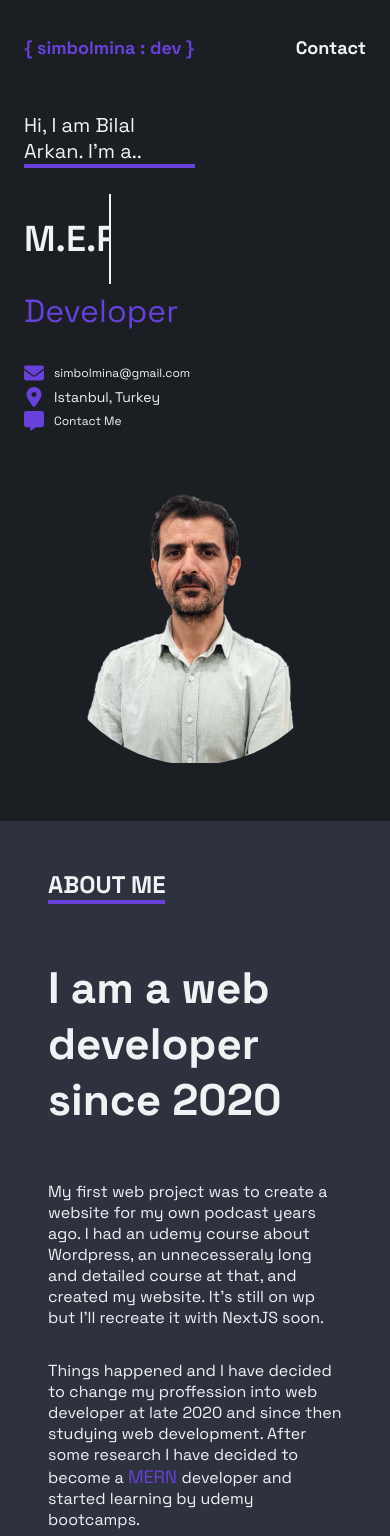
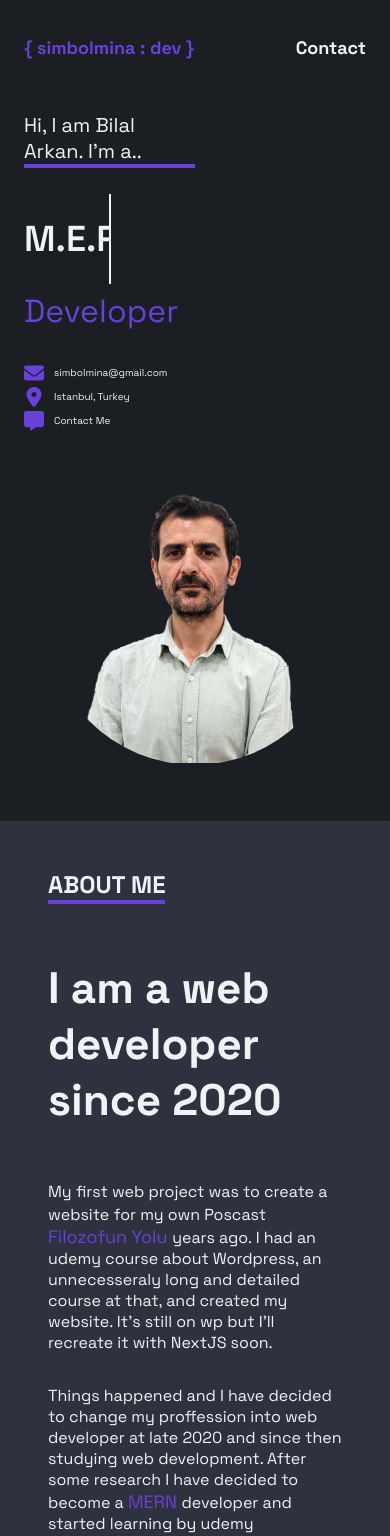
Before and after one commit to simbolmina/simbolmina.dev, a Next.js app: page / in a window 390 px wide. Shown: the top 1536 px of the page. Built offline with nearby package versions, Linux system fonts and the light colour scheme.

Commit message:
mobile optimization4

```diff
--- a/components/About/About.js
+++ b/components/About/About.js
@@ -11,7 +11,14 @@ function About() {
           </div>
           <h2>I am a web developer since 2020</h2>
           <p>
-            My first web project was to create a website for my own podcast
+            My first web project was to create a website for my own Poscast
+            <a
+              href="https://www.filozofunyolu.com/"
+              target="_blank"
+              rel="noreferrer"
+            >
+              <span className={styles.purple}> Filozofun Yolu </span>
+            </a>
             years ago. I had an udemy course about Wordpress, an unnecesseraly
             long and detailed course at that, and created my website. {`It's `}
             still on wp but {`I'll `} recreate it with NextJS soon.
--- a/components/Hero/Hero.module.css
+++ b/components/Hero/Hero.module.css
@@ -162,8 +162,11 @@
 }
 
 @media (max-width: 700px) {
+  .heroInfoItem {
+    font-size: 1rem;
+  }
   .heroInfoItemLink {
-    font-size: 1.2rem;
+    font-size: 1rem;
   }
   .dynamicText {
     margin-left: -4rem;
--- a/pages/index.js
+++ b/pages/index.js
@@ -14,7 +14,7 @@ export default function Home() {
         <title>simbolmina.dev</title>
         <meta
           name="description"
-          content="This is my portfolio created using NextJS. Bilal ARKAN, a ReactJS, NodeJS, MongoDB, MERN Developer"
+          content="This is my portfolio created using NextJS. Bilal ARKAN, a ReactJS, NodeJS, MongoDB, MERN Developer located in Istanbul, Turkey. Freelancer web React developer"
         />
         <link rel="icon" href="/favicon.ico" />
         <meta name="viewport" content="width=device-width, initial-scale=1.0" />
```
